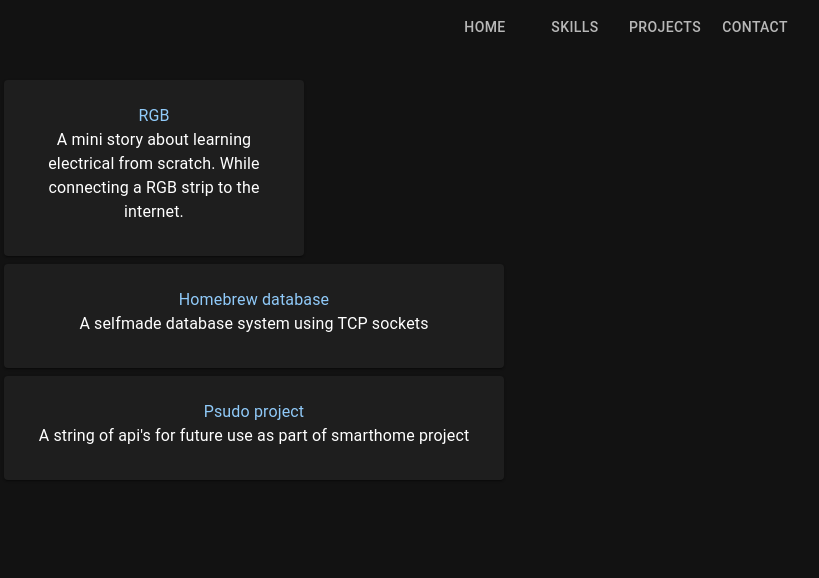
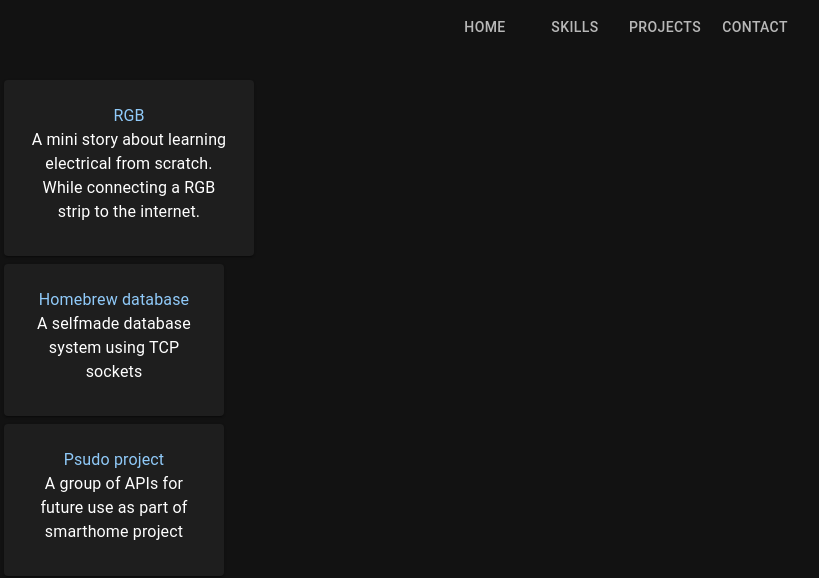
Before and after one commit to peoplestealusernames/website, a React (Create React App) app: page /website/projects in a window 1280 px wide. Shown: the top 578 px of the page, without its empty margins (20-839 px from the left). Built offline with nearby package versions, Linux system fonts and the light colour scheme.

Commit message:
fixed bad linking

```diff
--- a/src/pages/ProjectPage.tsx
+++ b/src/pages/ProjectPage.tsx
@@ -14,9 +14,9 @@ export function ProjectPage() {
             p: 2
         }}
     >
-        <Card sx={{ p: 1, m: 1, maxWidth: 300 }}>
+        <Card sx={{ p: 1, m: 1, maxWidth: 250 }}>
             <CardContent>
-                <Link href="website/projects/RGB" underline='hover'>
+                <Link href="/website/projects/RGB" underline='hover'>
                     <Typography>
                         RGB
                     </Typography>
@@ -27,9 +27,9 @@ export function ProjectPage() {
                 </Typography>
             </CardContent>
         </Card>
-        <Card sx={{ p: 1, m: 1, maxWidth: 500 }}>
+        <Card sx={{ p: 1, m: 1, maxWidth: 220 }}>
             <CardContent>
-                <Link href="website/projects/db" underline='hover'>
+                <Link href="/website/projects/db" underline='hover'>
                     <Typography>
                         Homebrew database
                     </Typography>
@@ -39,15 +39,15 @@ export function ProjectPage() {
                 </Typography>
             </CardContent>
         </Card>
-        <Card sx={{ p: 1, m: 1, maxWidth: 500 }}>
+        <Card sx={{ p: 1, m: 1, maxWidth: 220 }}>
             <CardContent>
-                <Link href="website/projects/psudo" underline='hover'>
+                <Link href="/website/projects/psudo" underline='hover'>
                     <Typography>
                         Psudo project
                     </Typography>
                 </Link>
                 <Typography>
-                    A string of api's for future use as part of smarthome project
+                    A group of APIs for future use as part of smarthome project
                 </Typography>
             </CardContent>
         </Card>
```
